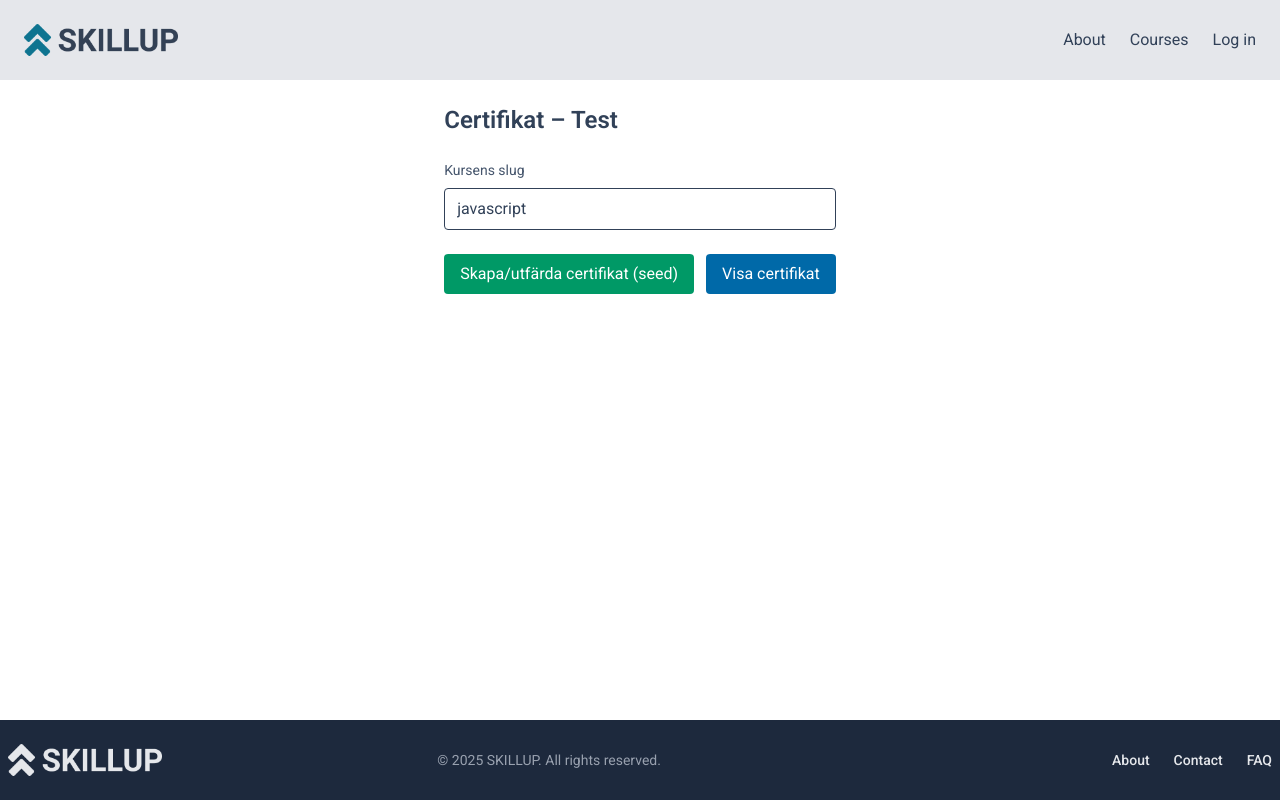
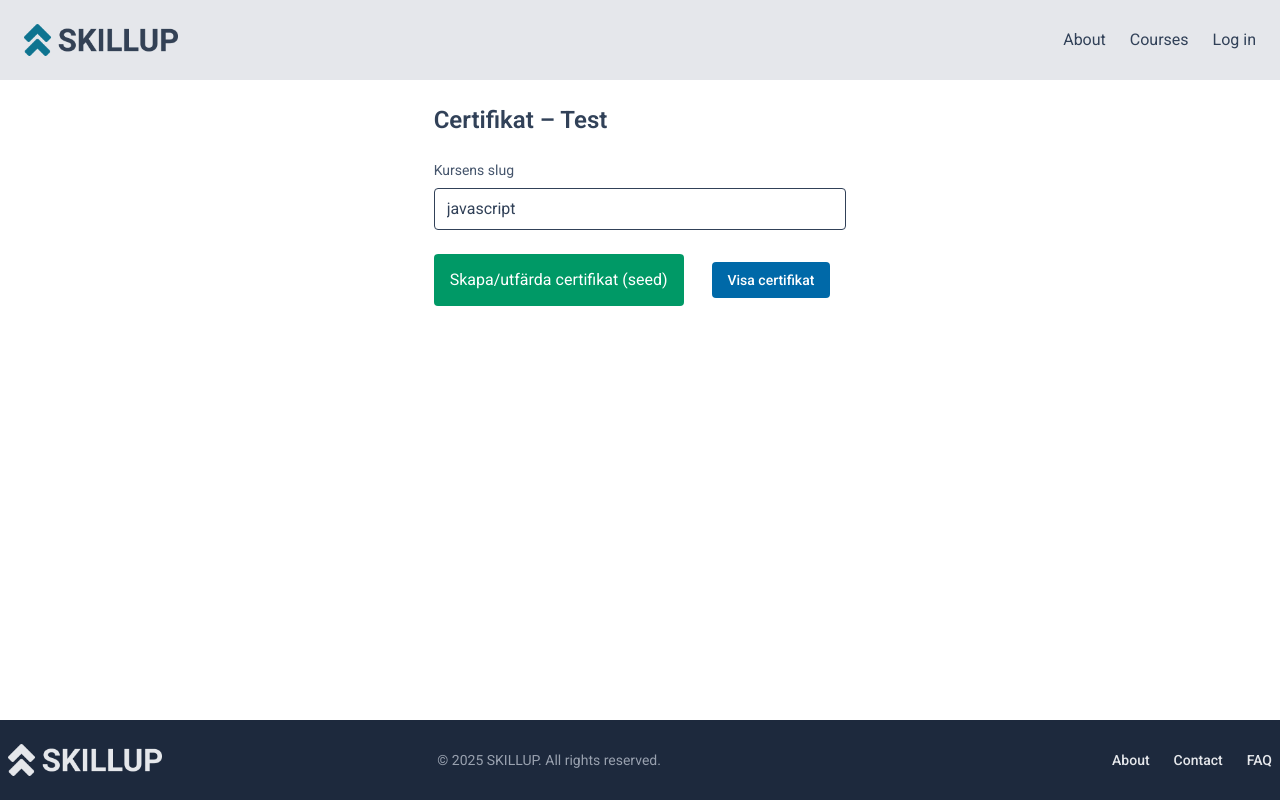
Before and after one commit to glafver/skillup, a React (Vite) app in the folder skillup.client/: page /test/certificate in a window 1280 px wide. Built offline with nearby package versions, Linux system fonts and the light colour scheme; no server answers.

Commit message:
Certificate button styling fixed

```diff
--- a/skillup.client/src/components/CertificateButton.tsx
+++ b/skillup.client/src/components/CertificateButton.tsx
@@ -41,7 +41,8 @@ const CertificateButton: React.FC<Props> = ({ courseSlug, label = "Visa certifik
       <button
         onClick={fetchCertificate}
         disabled={loading}
-        className="px-4 py-2 rounded bg-sky-700 text-white hover:bg-sky-800 disabled:opacity-50 transition"
+        className="flex-none self-center my-2 mx-4 px-4 py-2 text-sm font-medium rounded bg-sky-700 text-white hover:bg-sky-800 transition transform hover:scale-105"
+
       >
         {loading ? "Laddar..." : label}
       </button>
```
